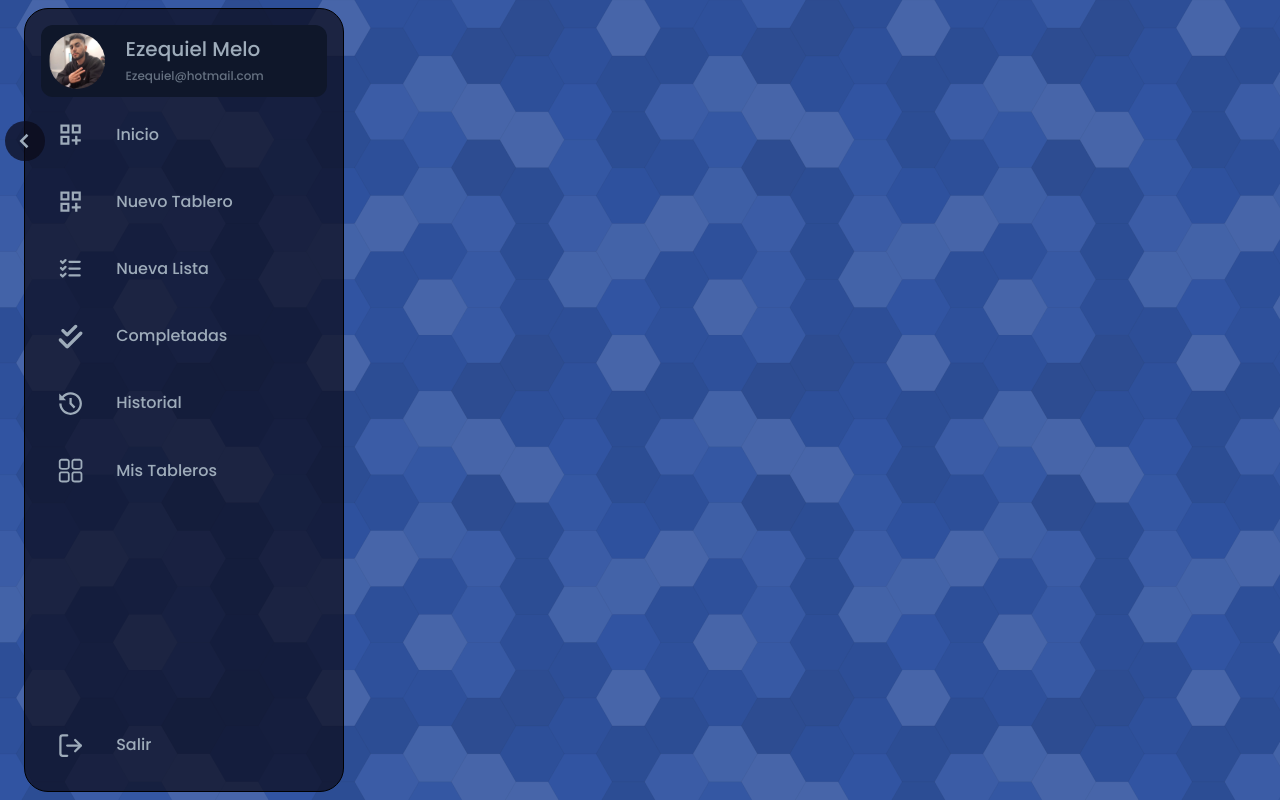
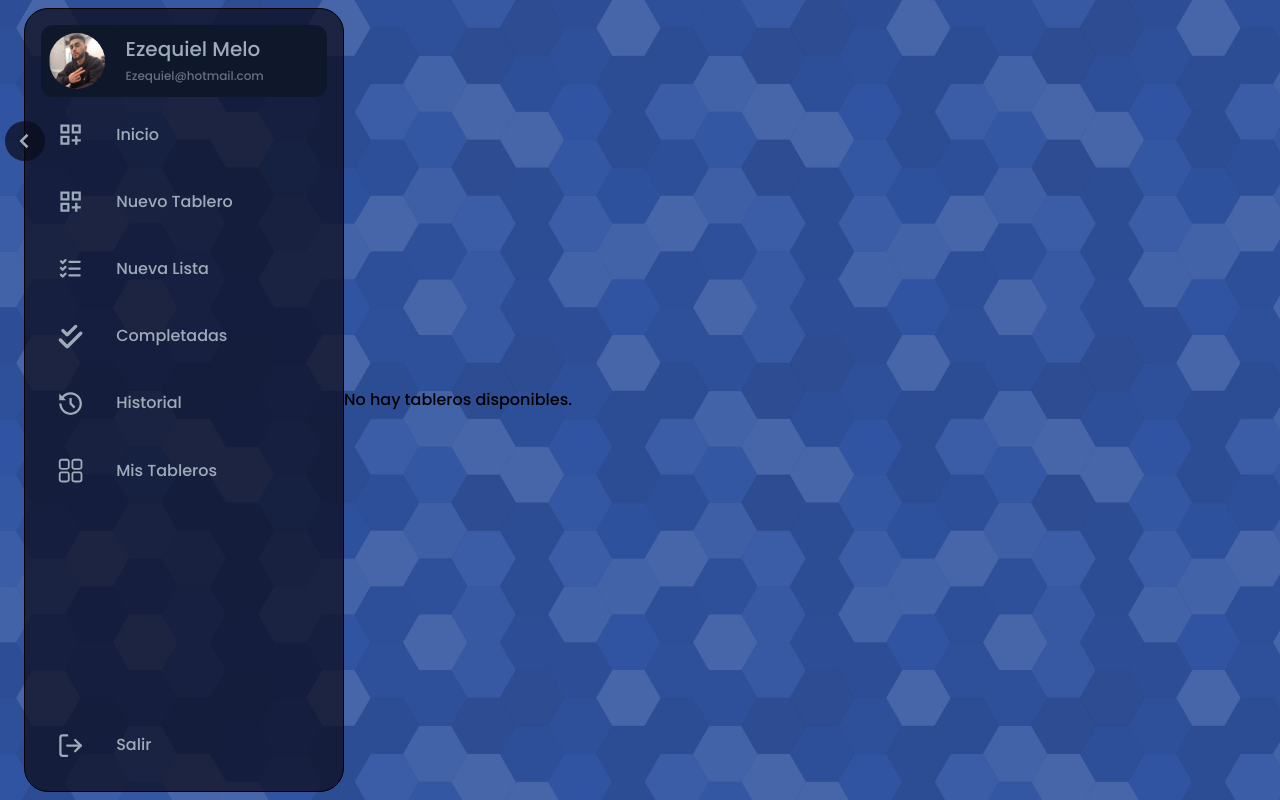
Before and after one commit to EzequielMelo/To-Do-List, a React (Vite) app in the folder To-Do-List/: page /inicio in a window 1280 px wide. Built offline with nearby package versions, Linux system fonts and the light colour scheme.

Commit message:
Se creo un nuevo componente encargado de manejar el board que va a ser mostrado (Pensar si le va a llegar el board a mostrar o si ese componente se va a encargar de la logica sobre cual board mostrar)

```diff
--- a/To-Do-List/src/App.jsx
+++ b/To-Do-List/src/App.jsx
@@ -2,11 +2,10 @@ import { useState, useEffect } from 'react';
 import { BrowserRouter as Router, Route, Routes } from 'react-router-dom';
 import './App.css'
 import Sidebar from './components/Sidebar'
-import Board from './components/Board'
 import CompleteLists from './components/CompleteLists'
-import PropTypes from 'prop-types';
 import MyBoards from './components/MyBoards';
 import History from './components/History';
+import BoardSelected from './components/BoardSelected';
 
 function App() {
 
@@ -37,7 +36,6 @@ function App() {
 
   useEffect(() => {
     localStorage.setItem('Board', JSON.stringify(boards));
-    /* console.log('Las listas se han actualizado:', lists); */
     }, [boards]);
 
   function generateUniqueId() {
@@ -201,45 +199,40 @@ function App() {
     })
   }
 
-
-  const NuevoTablero = ({ boards }) => {
-
-    if (boards.length === 0) {
-      return <p>No hay tableros disponibles.</p>;
-    }
-
-    const board = boards[boardNumber]
-    return (
-      <Board
-        key={board.id}
-        boardName={board.name}
-        onBoardTittleChange={(newName) => handleNameChange(board.id, newName)}
-        listsToShow={board.lists}
-        onListDeleted={(listId) => handleListDeleted(listId)}
-        onListNewName={(listId, newName) => handleListNameChange(listId, newName)}
-        onNewTaskAdded={(listId, newTask) => handleListNewTask(board.id, listId, newTask)}
-        onTaskDeleted={(listId, taskId) => handleListTaskDeleted(board.id, listId, taskId)}
-        onTaskCompleted={(listId, taskId) => handleListTaskCompleted(board.id, listId, taskId)}
-      />
-    )
-  };
-  NuevoTablero.propTypes = {
-    boards: PropTypes.array,
-  };
-
-
   return (
     <div className='w-full h-screen bg-back object-cover flex items-center'>
       <Router>
-          <Sidebar onSidebarItemClick={handleSidebarItemClick} />
+        <Sidebar
+          onSidebarItemClick={handleSidebarItemClick}
+        />
         <Routes>
-            <Route path="/nuevo-tablero" element={<NuevoTablero boards={boards}/>} />
-            <Route path="/completadas" element={<CompleteLists />} />
-            <Route path="/historial" element={<History />} />
-            <Route path="/mis-tableros" element={<MyBoards boards={boards} onBoardDelete={(boardId) => handleBoardDeleted(boardId)}/>} />
+          <Route path="/inicio"
+            element={<BoardSelected
+              boards={boards}
+              handleNameChange={(boardId, newName) => handleNameChange(boardId, newName)}
+              handleListDeleted={(listId) => handleListDeleted(listId)}
+              handleListNameChange= {(listId, newName) => handleListNameChange(listId, newName)}
+              handleListNewTask={(boardId, listId, newTask) => handleListNewTask(boardId, listId, newTask)}
+              handleListTaskDeleted={(boardId, listId, taskId) => handleListTaskDeleted(boardId, listId, taskId)}
+              handleListTaskCompleted={(boardId, listId, taskId) => handleListTaskCompleted(boardId, listId, taskId)}
+            />}
+          />
+          <Route path="/completadas"
+            element={<CompleteLists
+            />}
+          />
+          <Route path="/historial"
+            element={<History
+            />}
+          />
+          <Route path="/mis-tableros"
+            element={<MyBoards
+              boards={boards}
+              onBoardDelete={(boardId) => handleBoardDeleted(boardId)}
+            />}
+          />
         </Routes>
       </Router>
-
     </div>
   )
 }
--- /dev/null
+++ b/To-Do-List/src/components/BoardSelected.jsx
@@ -0,0 +1,38 @@
+import React from 'react'
+import Board from './Board';
+import PropTypes from 'prop-types';
+
+const BoardSelected = ({ boards, handleNameChange, handleListDeleted, handleListNameChange, handleListNewTask, handleListTaskDeleted, handleListTaskCompleted}) => {
+
+    if (boards.length === 0) {
+        return <p>No hay tableros disponibles.</p>;
+    }
+
+    const board = boards[0]
+    return (
+    <Board
+        key={board.id}
+        boardName={board.name}
+        onBoardTittleChange={(newName) => handleNameChange(board.id, newName)}
+        listsToShow={board.lists}
+        onListDeleted={(listId) => handleListDeleted(listId)}
+        onListNewName={(listId, newName) => handleListNameChange(listId, newName)}
+        onNewTaskAdded={(listId, newTask) => handleListNewTask(board.id, listId, newTask)}
+        onTaskDeleted={(listId, taskId) => handleListTaskDeleted(board.id, listId, taskId)}
+        onTaskCompleted={(listId, taskId) => handleListTaskCompleted(board.id, listId, taskId)}
+    />
+    )
+
+}
+
+BoardSelected.propTypes = {
+    boards: PropTypes.array,
+    handleNameChange: PropTypes.func,
+    handleListDeleted: PropTypes.func,
+    handleListNameChange: PropTypes.func,
+    handleListNewTask: PropTypes.func,
+    handleListTaskDeleted: PropTypes.func,
+    handleListTaskCompleted: PropTypes.func,
+};
+
+export default BoardSelected
--- a/To-Do-List/src/components/BoardSelection.jsx
+++ b/To-Do-List/src/components/BoardSelection.jsx
@@ -2,13 +2,15 @@ import { useEffect, useState } from "react"
 import PropTypes from 'prop-types';
 import { IoTrashOutline } from "react-icons/io5";
 import { IoMdOpen } from "react-icons/io";
+import { useNavigate } from "react-router-dom";
 
 const BoardSelection = ({ boardName, boardLists, onBoardDelete }) => {
   const [listNumber, setListNumber] = useState(0);
+  const navigate = useNavigate();
+  const handleOnClick = () => navigate('/inicio');
 
   useEffect(() => {
     setListNumber(boardLists.length)
-    console.log(boardLists.length)
   },[boardLists]);
 
   return (
@@ -25,6 +27,7 @@ const BoardSelection = ({ boardName, boardLists, onBoardDelete }) => {
         <div className="inline-grid w-fit place-items-center">
           <IoMdOpen
           className="size-7 text-slate-600"
+          onClick={handleOnClick}
           />
           <h3 className="flex text-xs text-slate-600">Seleccionar</h3>
         </div>
--- a/To-Do-List/src/components/Data.jsx
+++ b/To-Do-List/src/components/Data.jsx
@@ -17,7 +17,7 @@ export const datas = [
     id: 2,
     icon: <MdOutlineDashboardCustomize />,
     text: "Nuevo Tablero",
-    href: "/nuevo-tablero"
+    href: "/inicio"
     },
     {
     id: 3,
```
Lines whose indentation alone changed are shown as unchanged.
